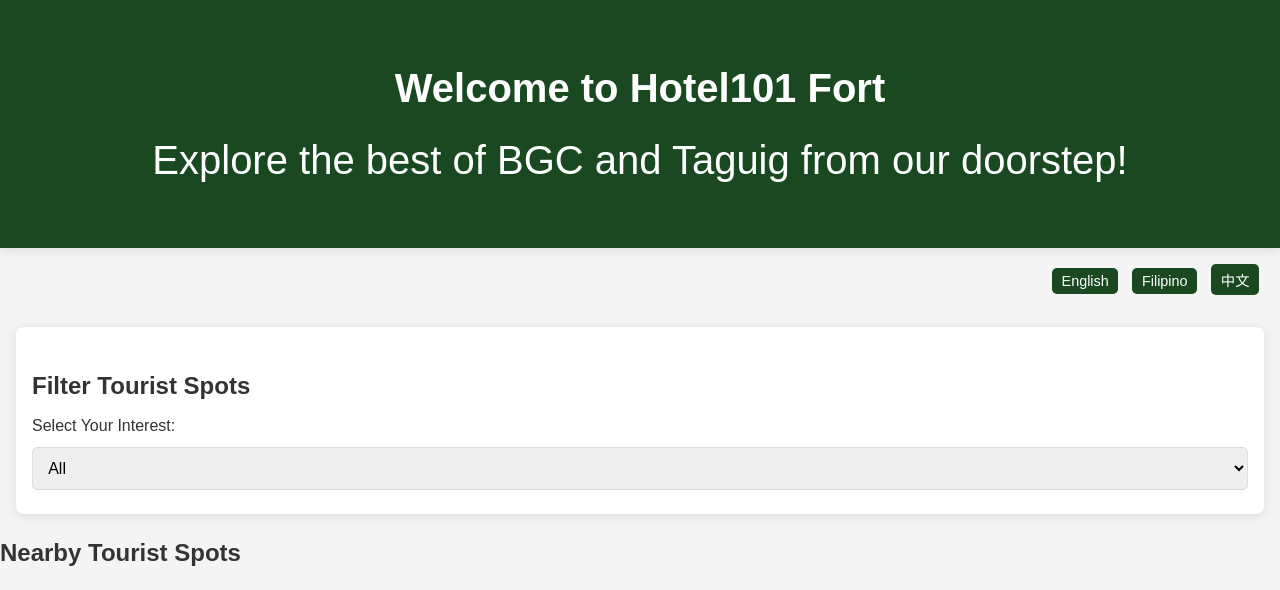
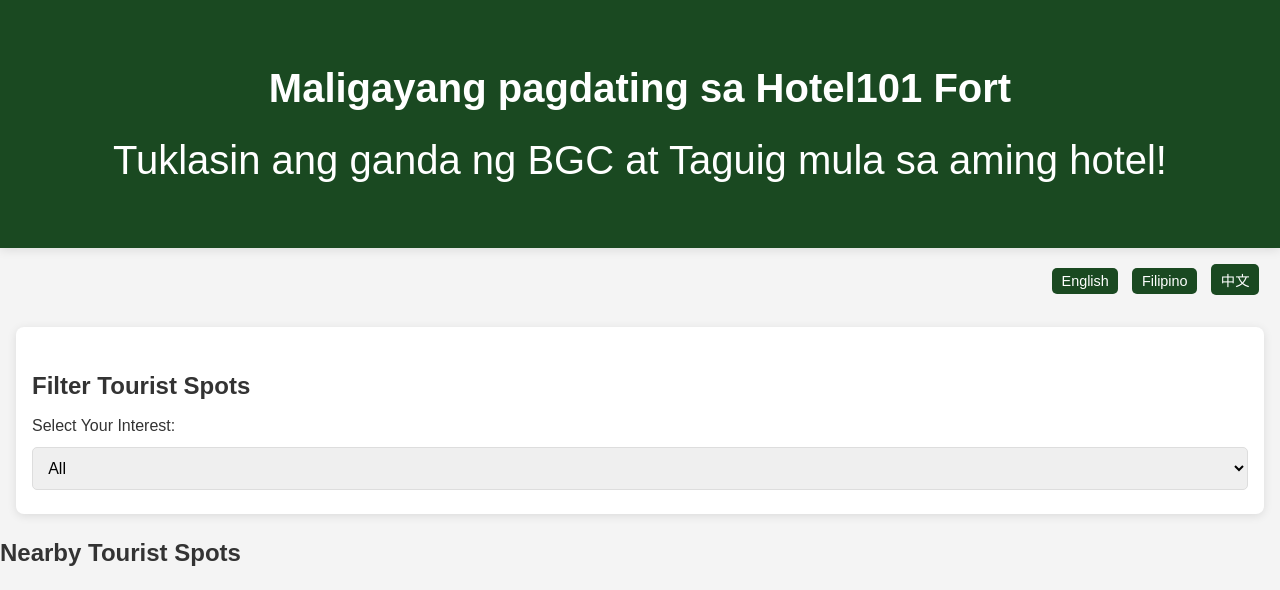
Before and after one commit to online-ph/Hotel101Tour, a plain HTML site: page index.html in a window 1280 px wide. Both pictures are taken after a click on the button "Filipino". Shown: the top 590 px of the page. Drawn offline with Linux system fonts and the light colour scheme.

Commit message:
Update index.html

```diff
--- a/index.html
+++ b/index.html
@@ -230,8 +230,12 @@
 </head>
 <body>
   <header>
-    <h1>Welcome to Hotel101 Fort</h1>
-    <p>Explore the best of BGC and Taguig from our doorstep!</p>
+    <h1 data-en="Welcome to Hotel101 Fort" data-fil="Maligayang pagdating sa Hotel101 Fort" data-zh="欢迎来到Hotel101 Fort">
+      Welcome to Hotel101 Fort
+    </h1>
+    <p data-en="Explore the best of BGC and Taguig from our doorstep!" data-fil="Tuklasin ang ganda ng BGC at Taguig mula sa aming hotel!" data-zh="从我们的酒店出发，探索BGC和塔吉格的精彩！">
+      Explore the best of BGC and Taguig from our doorstep!
+    </p>
   </header>
 
   <div class="language-switcher">
@@ -512,6 +516,13 @@
     gallery.innerHTML = `<img src="${details.images[currentImageIndex]}" alt="Image">`;
   }
 </script>
+<script>
+    function changeLang(lang) {
+      document.querySelectorAll('[data-' + lang + ']').forEach(el => {
+        el.textContent = el.getAttribute('data-' + lang);
+      });
+    }
+  </script>
 
 </body>
 </html>
```
